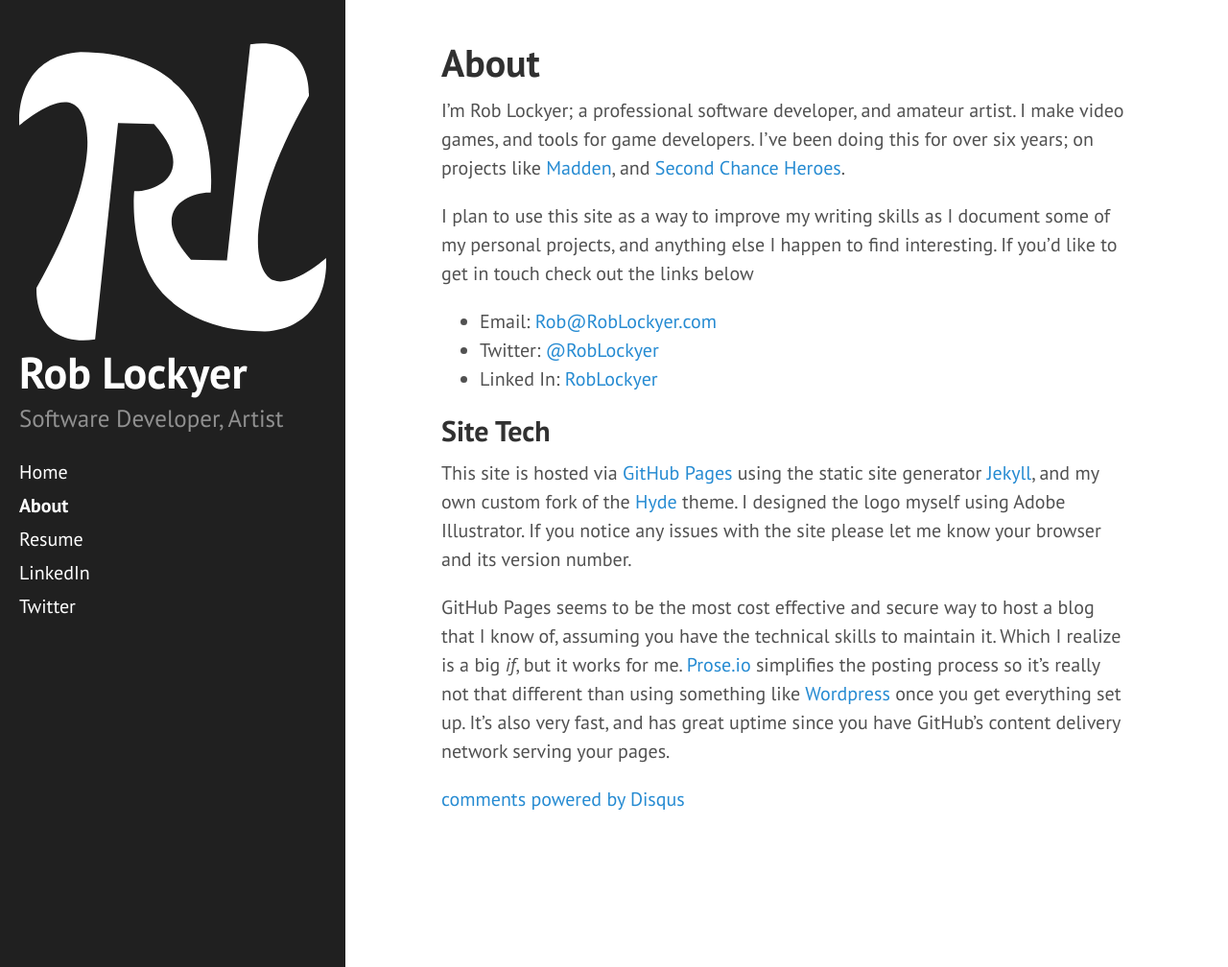
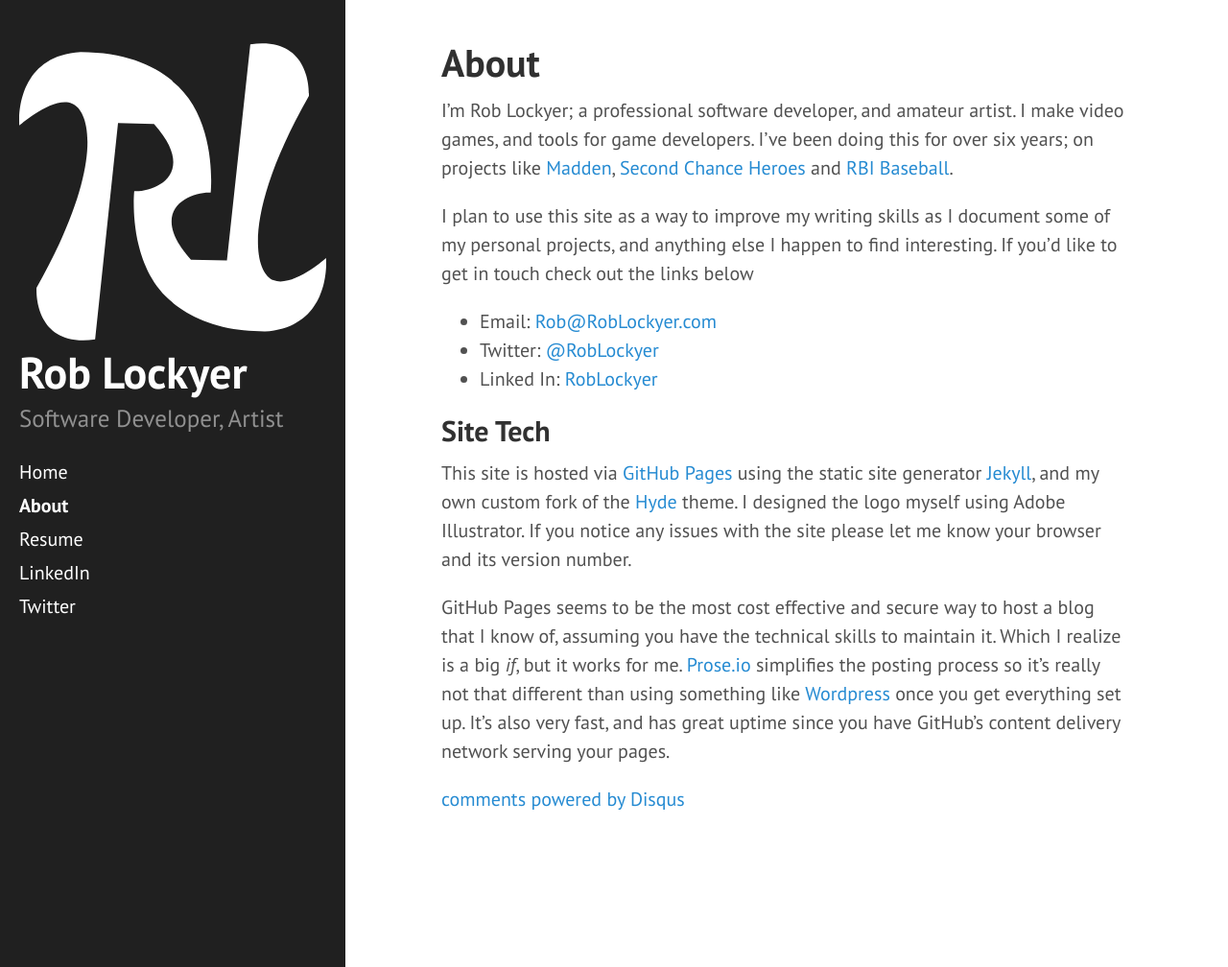
Before and after one commit to lockyer/lockyer.github.io, a Jekyll site: the page built from about.md, in a window 1280 px wide and 1008 px high. Shown: the whole window at 96% size. Built offline with Jekyll 4.4.1, drawn with Linux system fonts in a browser that asks for light colours; comment, search, counter and statistics services are not loaded.

Commit message:
Update about.md

```diff
--- a/about.md
+++ b/about.md
@@ -4,7 +4,7 @@
 published: true
 ---
 
-I'm Rob Lockyer; a professional software developer, and amateur artist. I make video games, and tools for game developers. I've been doing this for over six years; on projects like [Madden](https://www.easports.com/madden-nfl), and [Second Chance Heroes](https://en.wikipedia.org/wiki/Second_Chance_Heroes).
+I'm Rob Lockyer; a professional software developer, and amateur artist. I make video games, and tools for game developers. I've been doing this for over six years; on projects like [Madden](https://www.easports.com/madden-nfl), [Second Chance Heroes](https://en.wikipedia.org/wiki/Second_Chance_Heroes) and [RBI Baseball](http://www.rbigame.com/).
 
 I plan to use this site as a way to improve my writing skills as I document some of my personal projects, and anything else I happen to find interesting. If you'd like to get in touch check out the links below
 
```
